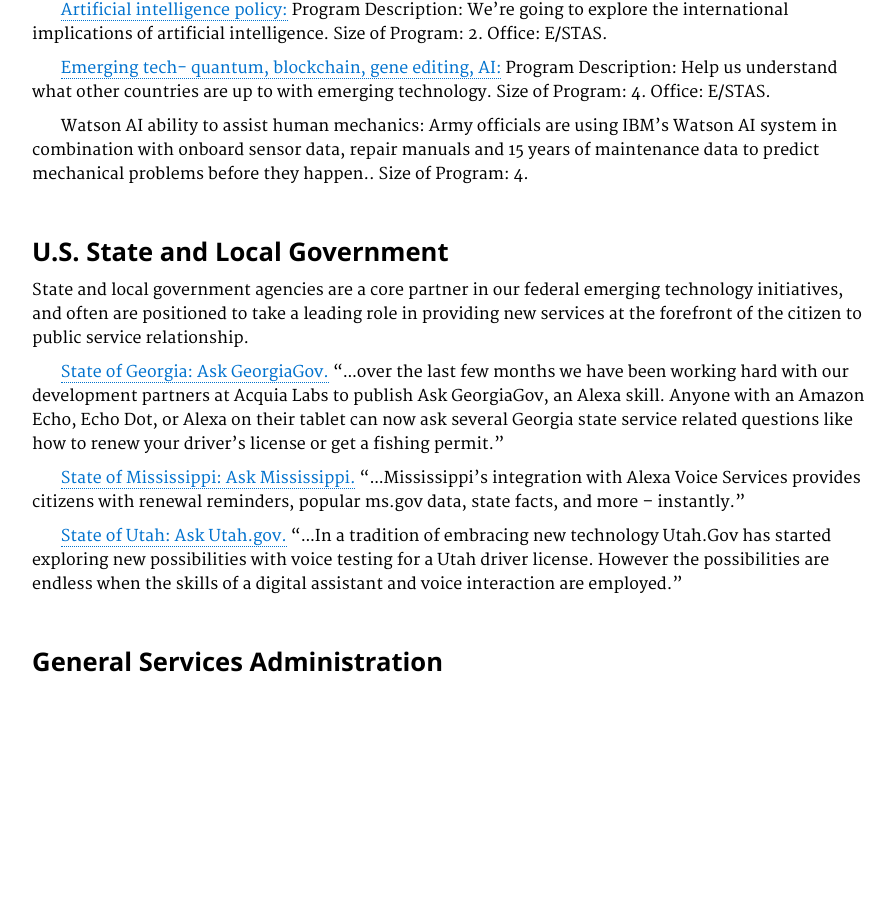
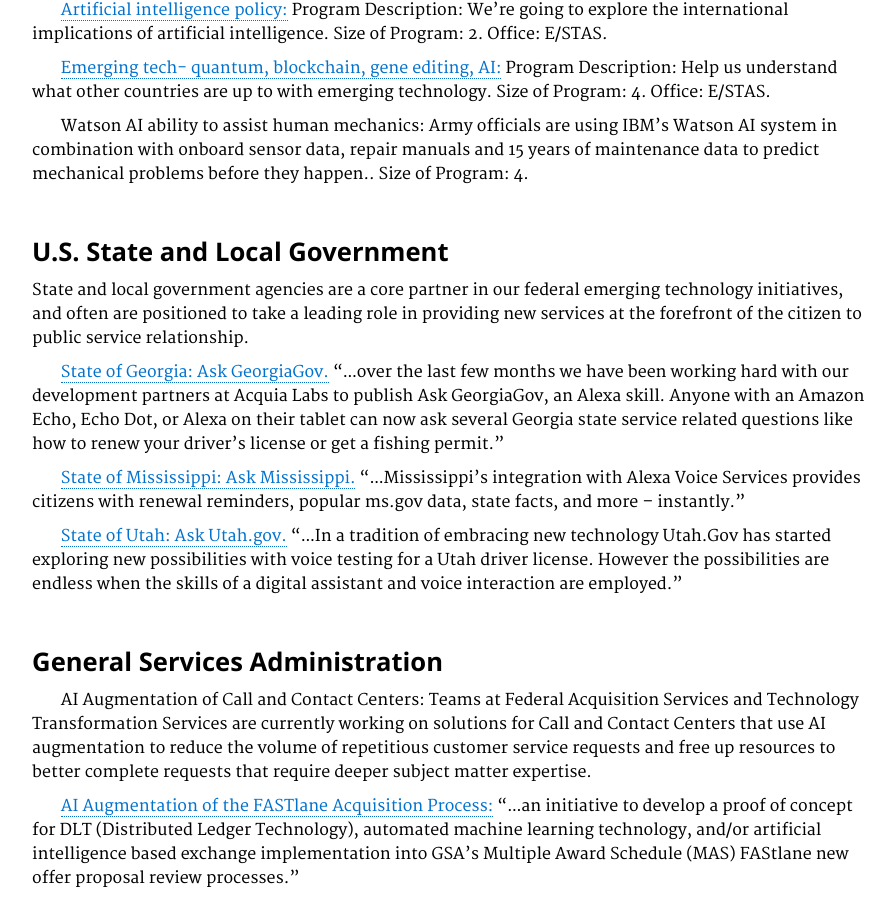
Before and after one commit to GSA/emerging-technology-atlas, a Jekyll site: the page built from pages/artificial-intelligence-programs.md, in a window 1280 px wide and 900 px high, scrolled down 1008 px. Shown: the whole window, without its empty margins (350-1244 px from the left). Built offline with Jekyll 4.4.1, drawn with Linux system fonts in a browser that asks for light colours; before the commit the page ends 1696 px from its top, so only the background shows below that.

Commit message:
Update artificial-intelligence-programs.md

```diff
--- a/pages/artificial-intelligence-programs.md
+++ b/pages/artificial-intelligence-programs.md
@@ -46,3 +46,6 @@ State and local government agencies are a core partner in our federal emerging t
 
 
 ### General Services Administration
+&nbsp;&nbsp;&nbsp;&nbsp;&nbsp;&nbsp; AI Augmentation of Call and Contact Centers: Teams at Federal Acquisition Services and Technology Transformation Services are currently working on solutions for Call and Contact Centers that use AI augmentation to reduce the volume of repetitious customer service requests and free up resources to better complete requests that require deeper subject matter expertise.
+
+&nbsp;&nbsp;&nbsp;&nbsp;&nbsp;&nbsp; <a href="https://www.fbo.gov/index?s=opportunity&mode=form&tab=core&id=178e6faba980ab956fa595d968f0088a">AI Augmentation of the FASTlane Acquisition Process:</a> "...an initiative to develop a proof of concept for DLT (Distributed Ledger Technology), automated machine learning technology, and/or artificial intelligence based exchange implementation into GSA's Multiple Award Schedule (MAS) FAStlane new offer proposal review processes."
```
